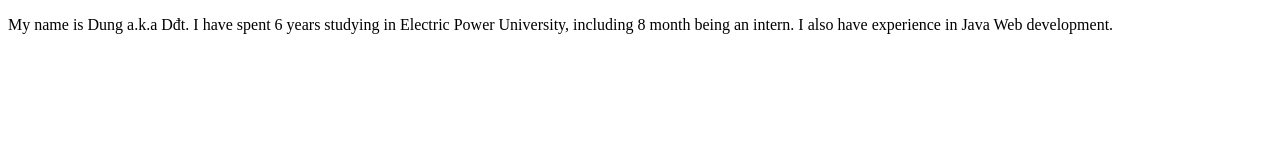
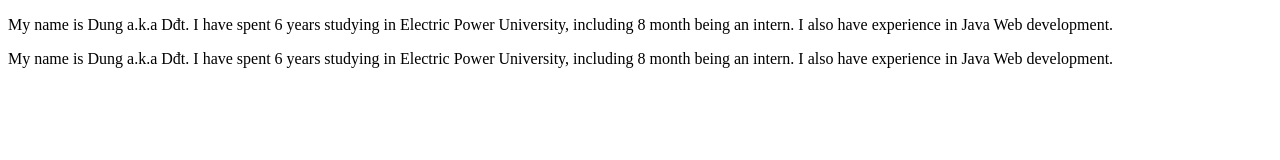
Before and after one commit to ngvandung/ngvandung.github.io, a plain HTML site: page index.html in a window 1280 px wide. Drawn offline with Linux system fonts and the light colour scheme.

Commit message:
Update index.html

```diff
--- a/index.html
+++ b/index.html
@@ -8,6 +8,7 @@
 <body>
 
     <p>My name is Dung a.k.a Dđt. I have spent 6 years studying in Electric Power University, including 8 month being an intern. I also have experience in Java Web development.</p>
+    <p>My name is Dung a.k.a Dđt. I have spent 6 years studying in Electric Power University, including 8 month being an intern. I also have experience in Java Web development.</p>
 
 </body>
 
```
